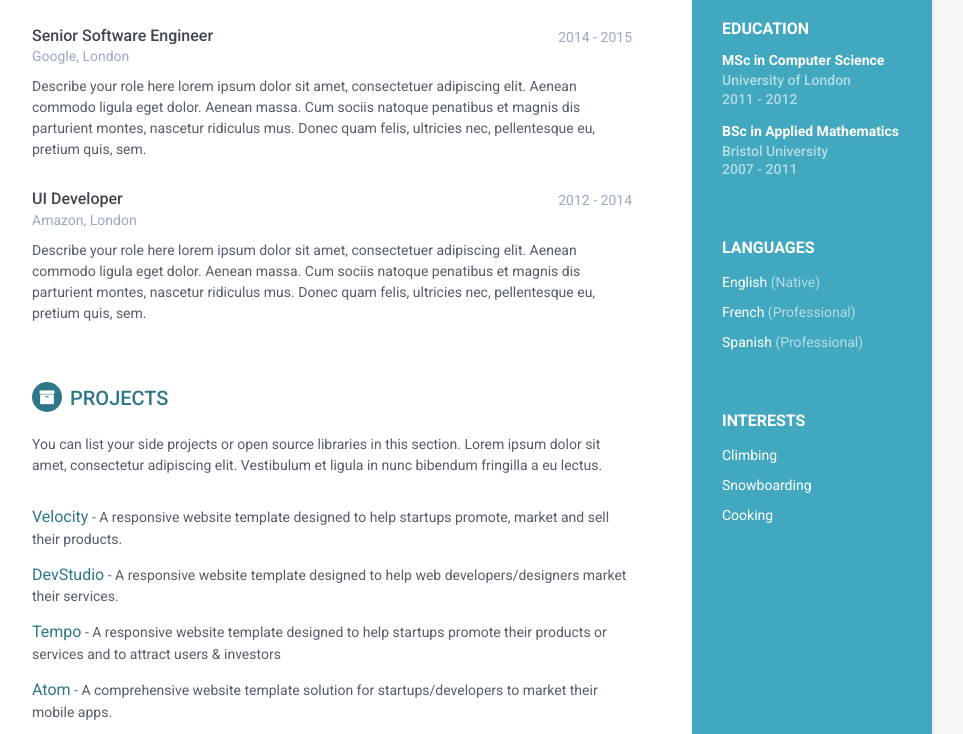
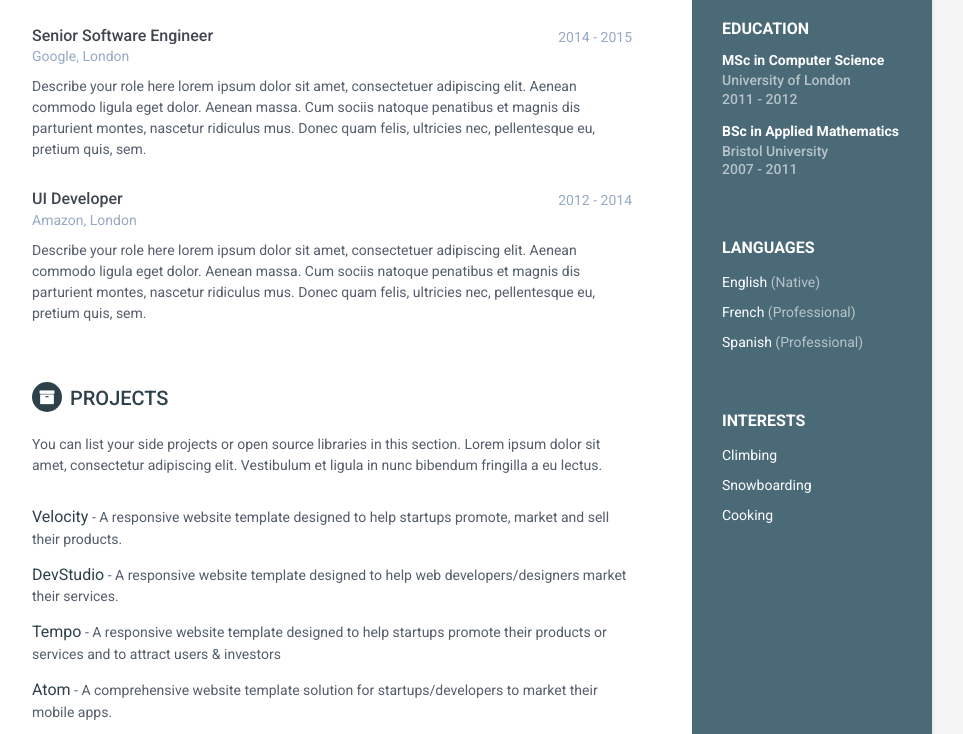
Before and after one commit to GeraG/gerag.github.io, a plain HTML site: page index.html in a window 1280 px wide. Shown: the part 544-1278 px from the top of the page, without its empty margins (188-1151 px from the left). Drawn offline with Linux system fonts and the light colour scheme.

Commit message:
Updated style

```diff
--- a/index.html
+++ b/index.html
@@ -18,7 +18,7 @@
     <link rel="stylesheet" href="assets/plugins/font-awesome/css/font-awesome.css">
 
     <!-- Theme CSS -->
-    <link id="theme-style" rel="stylesheet" href="assets/css/styles.css">
+    <link id="theme-style" rel="stylesheet" href="assets/css/styles-6.css">
     <!-- HTML5 shim and Respond.js for IE8 support of HTML5 elements and media queries -->
     <!--[if lt IE 9]>
       <script src="https://oss.maxcdn.com/html5shiv/3.7.2/html5shiv.min.js"></script>
```
